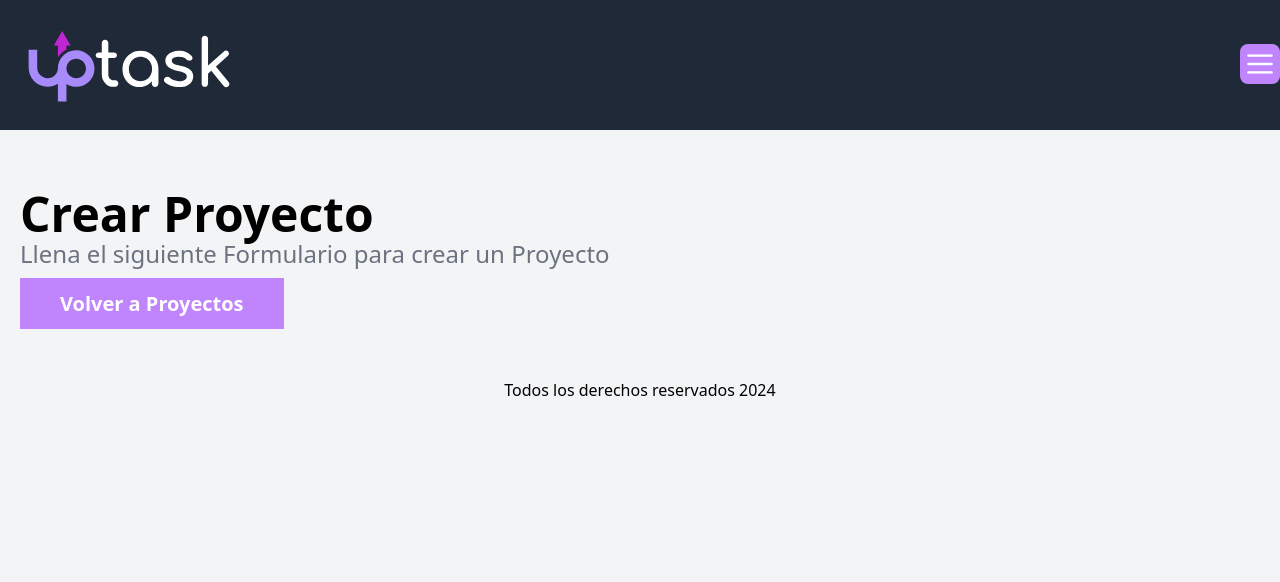
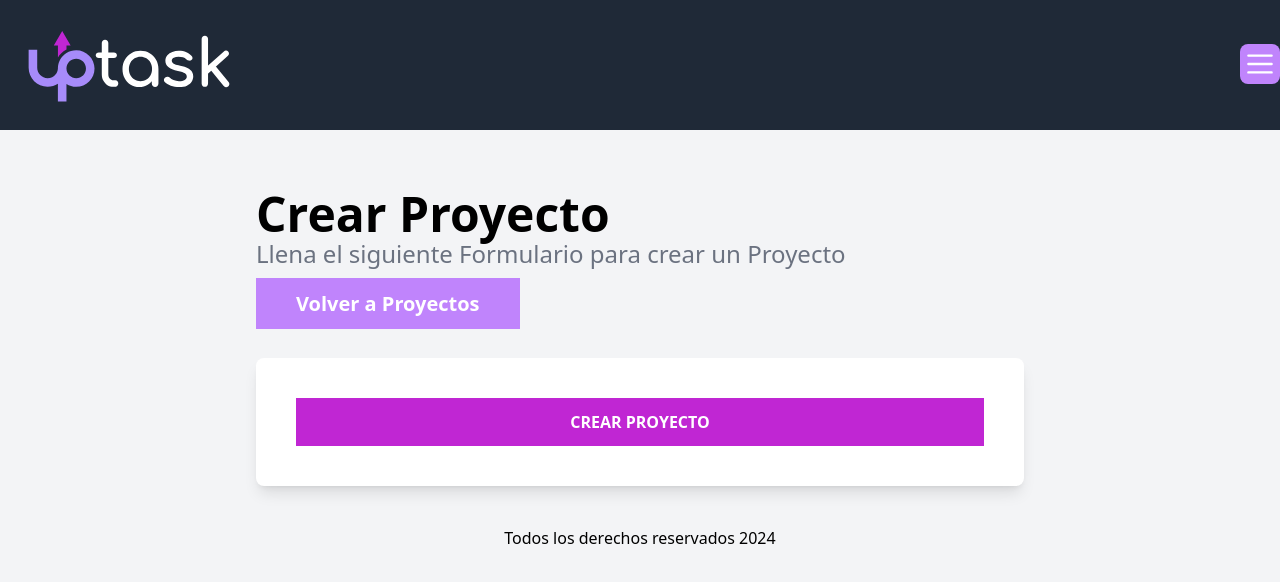
Before and after one commit to Franklin-Gomez/UpTasks, a React (Vite) app: page /projects/create in a window 1280 px wide. Shown: the top 582 px of the page. Built offline with nearby package versions, Linux system fonts and the light colour scheme.

Commit message:
wworking on form with react-hook-form

```diff
--- a/package.json
+++ b/package.json
@@ -14,6 +14,7 @@
     "@heroicons/react": "^2.1.5",
     "react": "^18.3.1",
     "react-dom": "^18.3.1",
+    "react-hook-form": "^7.53.0",
     "react-router-dom": "^6.26.1"
   },
   "devDependencies": {
--- a/src/views/projects/CreateProjectView.tsx
+++ b/src/views/projects/CreateProjectView.tsx
@@ -1,8 +1,24 @@
 import { Link } from "react-router-dom"
+import { useForm } from "react-hook-form"
 
 export default function CreateProjectView() {
+
+    const initialValues = {
+        projectName : "",
+        clientName : "",
+        description : ""
+    }
+
+    const { register , handleSubmit , formState: { errors } } = useForm({defaultValues: initialValues })
+
+    const handleForm = ( data ) => {
+        console.log( data )
+    }
+
     return (
         <>
+            <div className="max-w-3xl mx-auto">
+
                 <h1 className="text-5xl font-black">Crear Proyecto</h1>
                 <p className="text-2xl font-light text-gray-500">Llena el siguiente Formulario para crear un Proyecto </p>
 
@@ -14,6 +30,24 @@ export default function CreateProjectView() {
                     > Volver a Proyectos </Link>
 
                 </nav>
+
+                <form
+                    action=""
+                    className=" mt-10 bg-white shadow-lg p-10 rounded-lg "
+                    onSubmit={handleSubmit( handleForm )}
+                    noValidate // debilita validacion de html 5
+                >
+
+                    <input
+                        type="submit"
+                        value='Crear Proyecto'
+                        className=" bg-fuchsia-600 hover:bg-fuchsia-700 w-full p-3 text-white uppercase font-bold cursor-pointer transition-colors "
+
+                    />
+
+                </form>
+
+            </div>
         </>
     )
 }
```
Also changed, not shown: 1 other file (tests, documents, lock files or other folders). Lines whose indentation alone changed are shown as unchanged.
